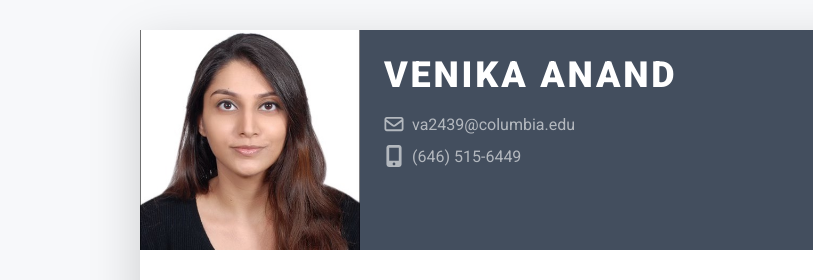
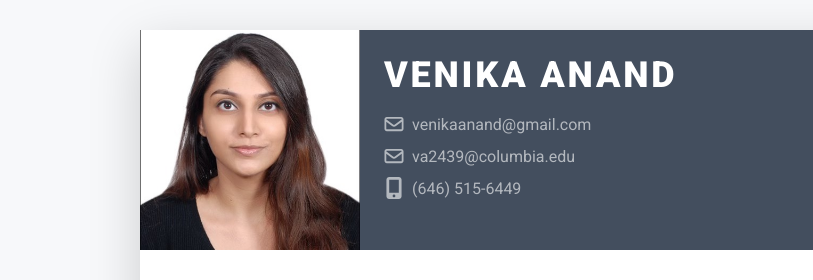
Before and after one commit to venikaanand/venikaanand.github.io, a plain HTML site: page index.html in a window 1280 px wide. Shown: the top 280 px of the page, 0-813 px from the left. Drawn offline with Linux system fonts and the light colour scheme.

Commit message:
Update index.html
Add multiple emails

```diff
--- a/index.html
+++ b/index.html
@@ -43,6 +43,8 @@
 							<h1 class="name mt-0 mb-1 text-white text-uppercase text-uppercase">Venika Anand</h1>
 							<div class="title mb-3"></div>
 							<ul class="list-unstyled">
+								<li class="mb-2"><a href="mailto: venikaanand@gmail.com"><i class="far fa-envelope fa-fw mr-2"
+									data-fa-transform="grow-3"></i>venikaanand@gmail.com</a></li>
 								<li class="mb-2"><a href="mailto: va2439@columbia.edu"><i class="far fa-envelope fa-fw mr-2"
 											data-fa-transform="grow-3"></i>va2439@columbia.edu</a></li>
 								<li><a href="#"><i class="fas fa-mobile-alt fa-fw mr-2"
```
